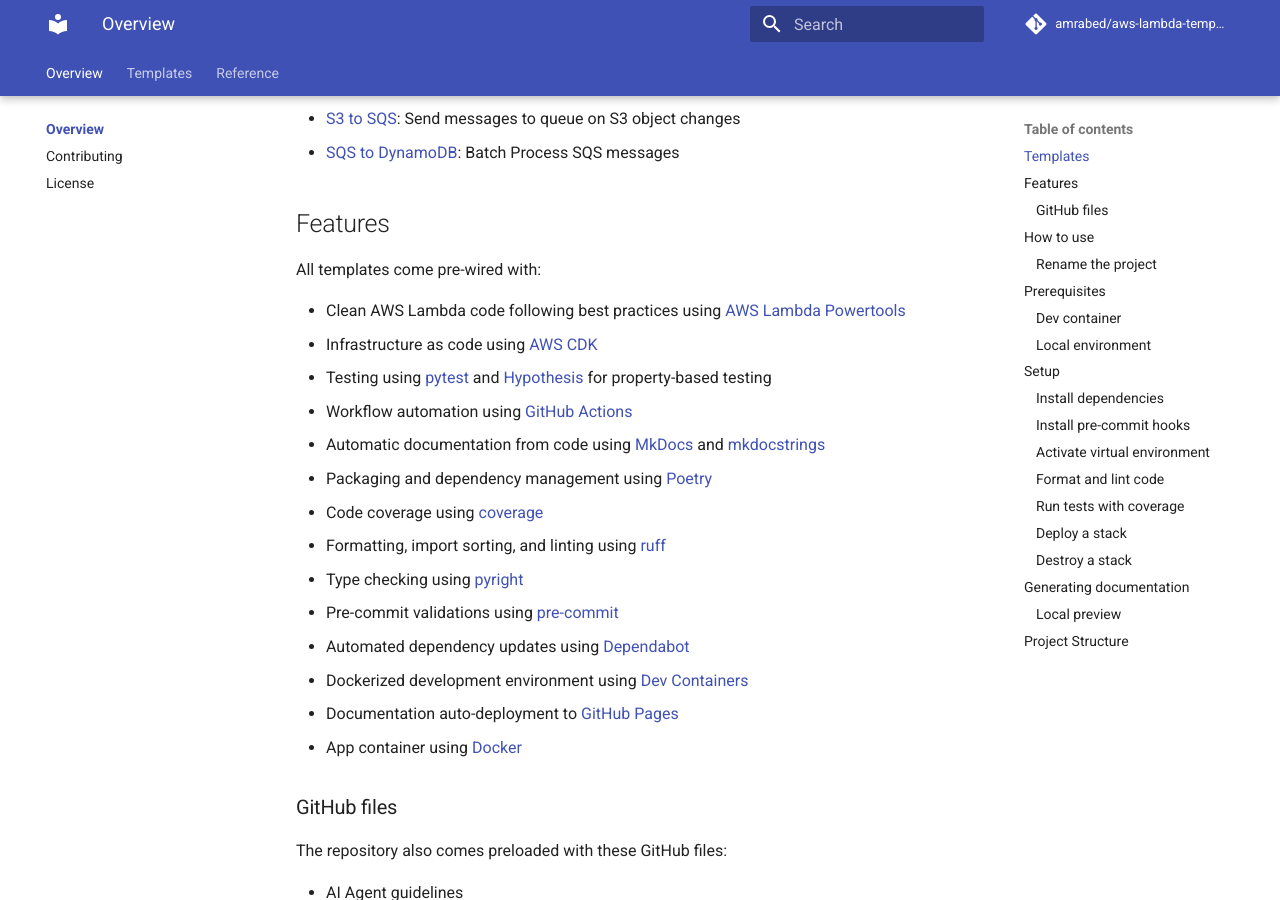
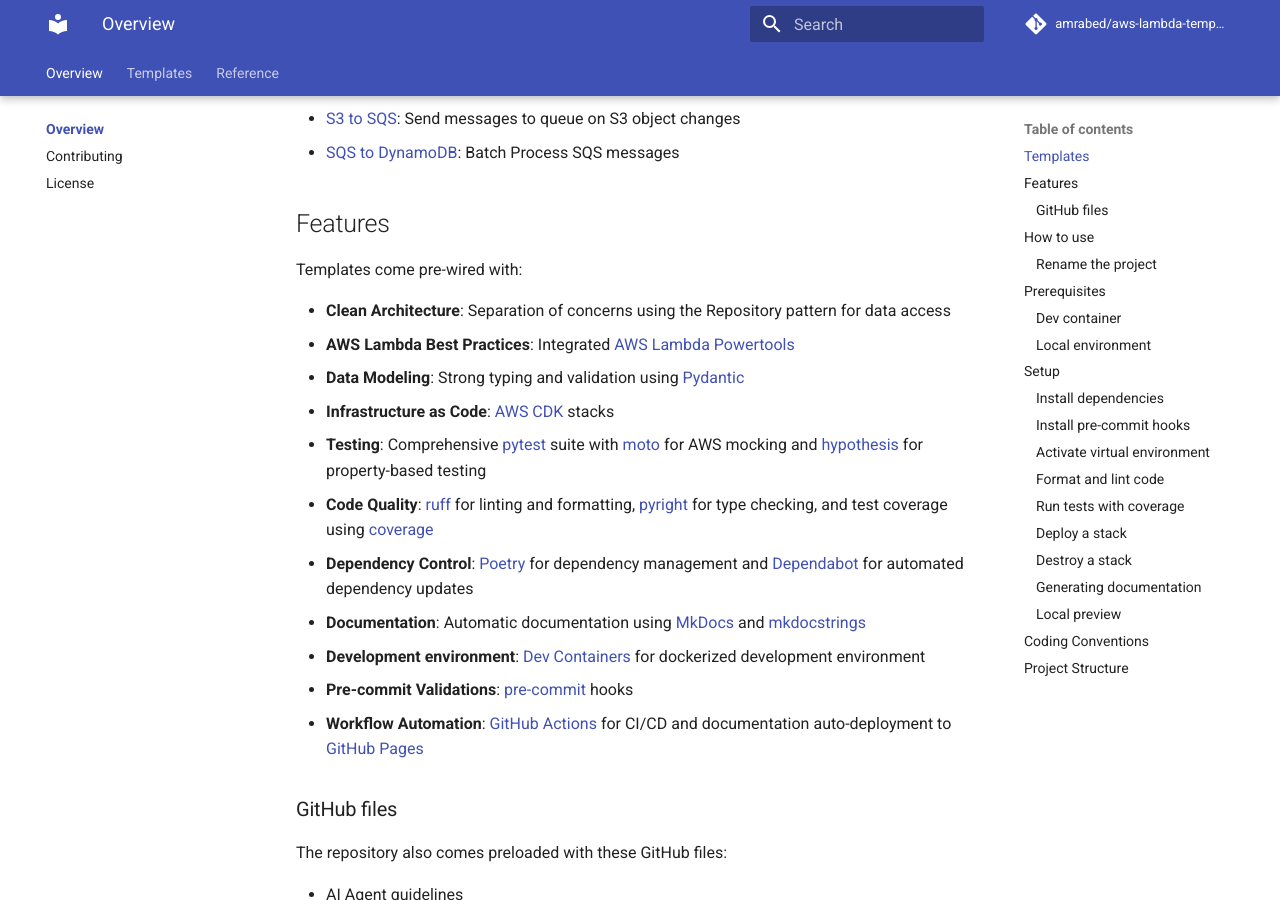
Before and after one commit to amrabed/aws-lambda-templates, an MkDocs documentation site: the page built from docs/README.md, in a window 1280 px wide and 900 px high, scrolled down 667 px. Built offline with MkDocs 1.6.1 and Material for MkDocs 9.7.7, drawn with Linux system fonts in a browser that asks for light colours; comment, search, counter and statistics services are not loaded; some of the changed text lies outside the part shown.

Commit message:
Update README.md

````diff
--- a/docs/README.md
+++ b/docs/README.md
@@ -25,23 +25,19 @@
 
 ## Features
 
-All templates come pre-wired with:
+Templates come pre-wired with:
 
-- Clean AWS Lambda code following best practices using [AWS Lambda Powertools](https://docs.aws.amazon.com/powertools/python)
-- Infrastructure as code using [AWS CDK](https://aws.amazon.com/cdk/)
-- Testing using [pytest](https://pytest.org) and [Hypothesis](https://hypothesis.readthedocs.io) for property-based testing
-- Workflow automation using [GitHub Actions](https://github.com/features/actions)
-- Automatic documentation from code using [MkDocs](https://www.mkdocs.org) and [mkdocstrings](https://mkdocstrings.github.io)
-- Packaging and dependency management using [Poetry](https://python-poetry.org)
-- Code coverage using [coverage](https://coverage.readthedocs.io)
-- Formatting, import sorting, and linting using [ruff](https://docs.astral.sh/ruff)
-- Type checking using [pyright](https://microsoft.github.io/pyright)
-- Pre-commit validations using [pre-commit](https://pre-commit.com)
-- Automated dependency updates using [Dependabot](https://docs.github.com/en/code-security/dependabot)
-- Dockerized development environment using [Dev Containers](https://code.visualstudio.com/docs/devcontainers/containers)
-- Documentation auto-deployment to [GitHub Pages](https://pages.github.com)
-- App container using [Docker](https://docker.com)
-
+- **Clean Architecture**: Separation of concerns using the Repository pattern for data access
+- **AWS Lambda Best Practices**: Integrated [AWS Lambda Powertools](https://docs.aws.amazon.com/powertools/python)
+- **Data Modeling**: Strong typing and validation using [Pydantic](https://docs.pydantic.dev)
+- **Infrastructure as Code**: [AWS CDK](https://aws.amazon.com/cdk) stacks
+- **Testing**: Comprehensive [pytest](https://pytest.org) suite with [moto](http://docs.getmoto.org) for AWS mocking and [hypothesis](https://hypothesis.readthedocs.io) for property-based testing
+- **Code Quality**: [ruff](https://docs.astral.sh/ruff) for linting and formatting, [pyright](https://microsoft.github.io/pyright) for type checking, and test coverage using [coverage](https://coverage.readthedocs.io)
+- **Dependency Control**: [Poetry](https://python-poetry.org) for dependency management and [Dependabot](https://docs.github.com/en/code-security/dependabot) for automated dependency updates
+- **Documentation**: Automatic documentation using [MkDocs](https://www.mkdocs.org) and [mkdocstrings](https://mkdocstrings.github.io)
+- **Development environment**: [Dev Containers](https://code.visualstudio.com/docs/devcontainers/containers) for dockerized development environment
+- **Pre-commit Validations**: [pre-commit](https://pre-commit.com) hooks
+- **Workflow Automation**: [GitHub Actions](https://github.com/features/actions) for CI/CD and documentation auto-deployment to [GitHub Pages](https://pages.github.com)
 
 ### GitHub files
 The repository also comes preloaded with these GitHub files:
@@ -152,7 +148,7 @@
 make destroy STACK=s3 AWS_PROFILE=my-profile
 ```
 
-## Generating documentation
+### Generating documentation
 
 To build and publish the project documentation to GitHub Pages, run:
 ```bash
@@ -166,6 +162,14 @@
 ```bash
 make local
 ```
+
+## Coding Conventions
+
+- **camelCase for JSON**: All models use `alias_generator=to_camel` so that JSON payloads use camelCase while Python attributes use snake_case.
+- **Environment Variables**: Managed via `BaseSettings` in `settings.py` files.
+- **Documentation**: Every field in a Pydantic model must include a `Field(description="...")`.
+- **Repository Pattern**: All database calls are encapsulated in a `Repository` class for better testability.
+
 
 ## Project Structure
 
````
Also changed, not shown: other parts of docs/README.md (+1 -1 lines).
